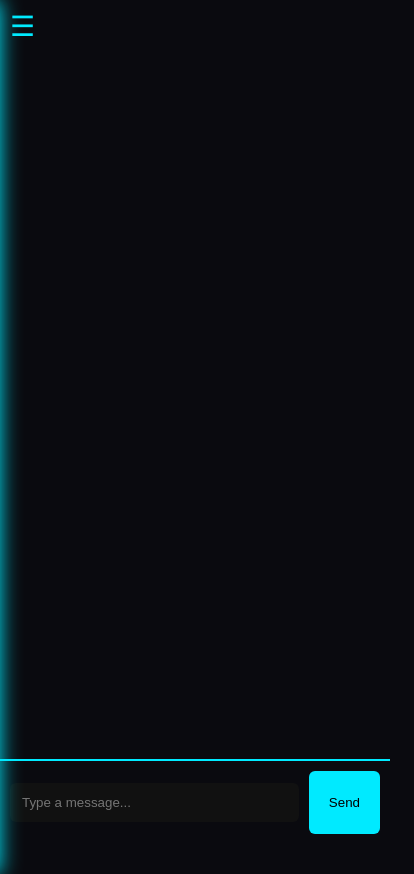
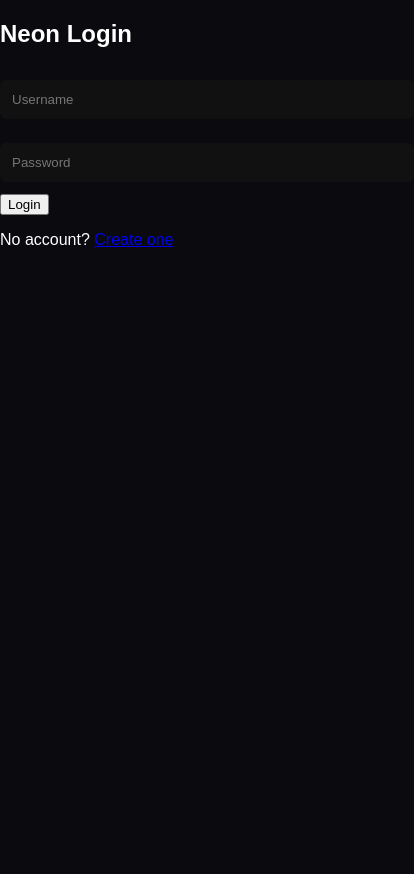
Before and after one commit to Namskaram/Chatsite, a website: page public/login.html in a window 390 px wide. Shown: the whole page, 414 px wide, since content can reach past the window. After the commit the page ends 844 px from the top, so only its background shows below. Drawn offline with nearby package versions, Linux system fonts and the light colour scheme; no server answers.

Commit message:
Update login.html

```diff
--- a/public/login.html
+++ b/public/login.html
@@ -1,53 +1,29 @@
+
+
 <!DOCTYPE html>
 <html>
 <head>
-    <title>Neon Chat</title>
+    <title>Login</title>
     <link rel="stylesheet" href="style.css">
 </head>
-<body class="chat-bg">
+<body class="auth-bg">
 
-<!-- HAMBURGER (mobile) -->
-<div class="hamburger" onclick="toggleSidebar()">☰</div>
+    <div class="auth-box">
+        <h2 class="neon-title">Neon Login</h2>
 
-<div class="chat-container">
+        <input id="user" class="input" placeholder="Username">
+        <input id="pass" class="input" type="password" placeholder="Password">
 
-    <!-- LEFT SIDEBAR -->
-    <div class="sidebar">
-        <h2 class="sidebar-title">ONLINE USERS</h2>
-        <div id="online-users" class="online-list"></div>
+        <button class="btn" onclick="login()">Login</button>
+
+        <p class="small-text">
+            No account?
+            <a href="signup.html" class="neon-link">Create one</a>
+        </p>
+
+        <p id="result" class="info"></p>
     </div>
 
-    <!-- GLOBAL CHAT -->
-    <div class="chat-window">
-        <div id="messages" class="messages"></div>
-
-        <div class="input-area">
-            <input id="msgBox" class="chat-input" placeholder="Type a message...">
-            <button class="send-btn" onclick="sendMessage()">Send</button>
-        </div>
-    </div>
-
-    <!-- PRIVATE CHAT PANEL -->
-    <div id="private-panel" class="private-panel hidden">
-
-        <div class="private-header">
-            <span id="private-username"></span>
-            <button class="close-btn" onclick="closePrivateChat()">X</button>
-        </div>
-
-        <div id="private-messages" class="private-messages"></div>
-
-        <div class="private-input-area">
-            <input id="privateMsgBox" class="chat-input" placeholder="Message privately...">
-            <button class="send-btn" onclick="sendPrivate()">Send</button>
-        </div>
-
-    </div>
-
-</div>
-
-<script src="https://cdn.socket.io/4.7.2/socket.io.min.js"></script>
-<script src="chat.js"></script>
-
+<script src="login.js"></script>
 </body>
 </html>
```
